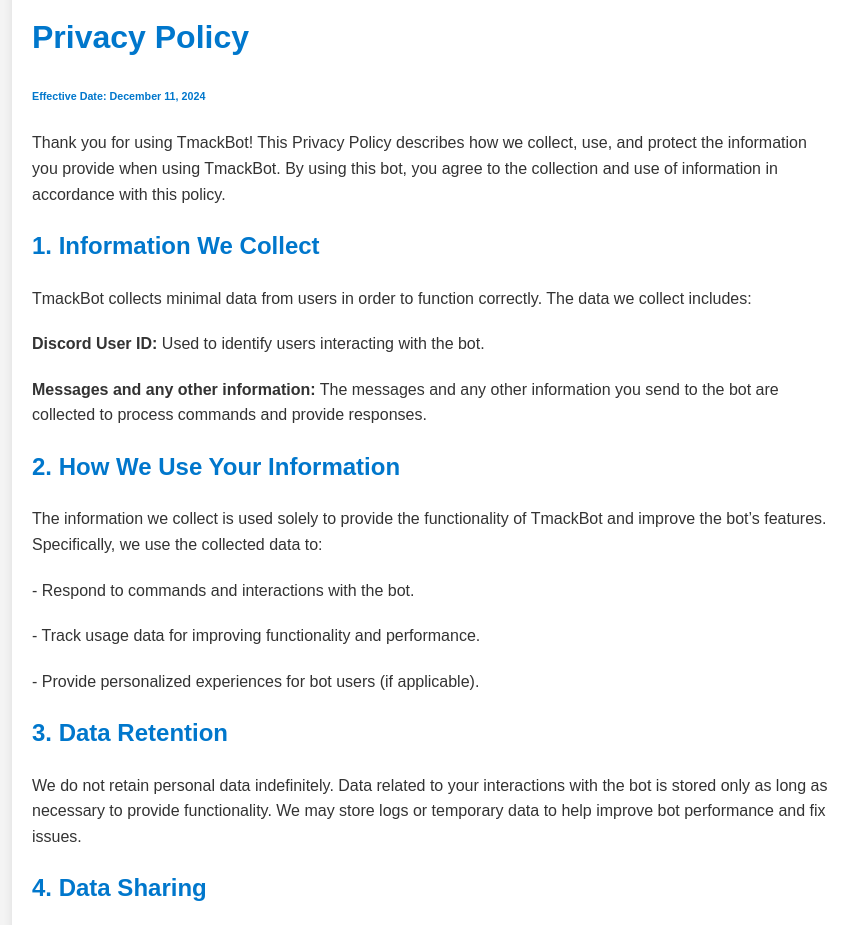
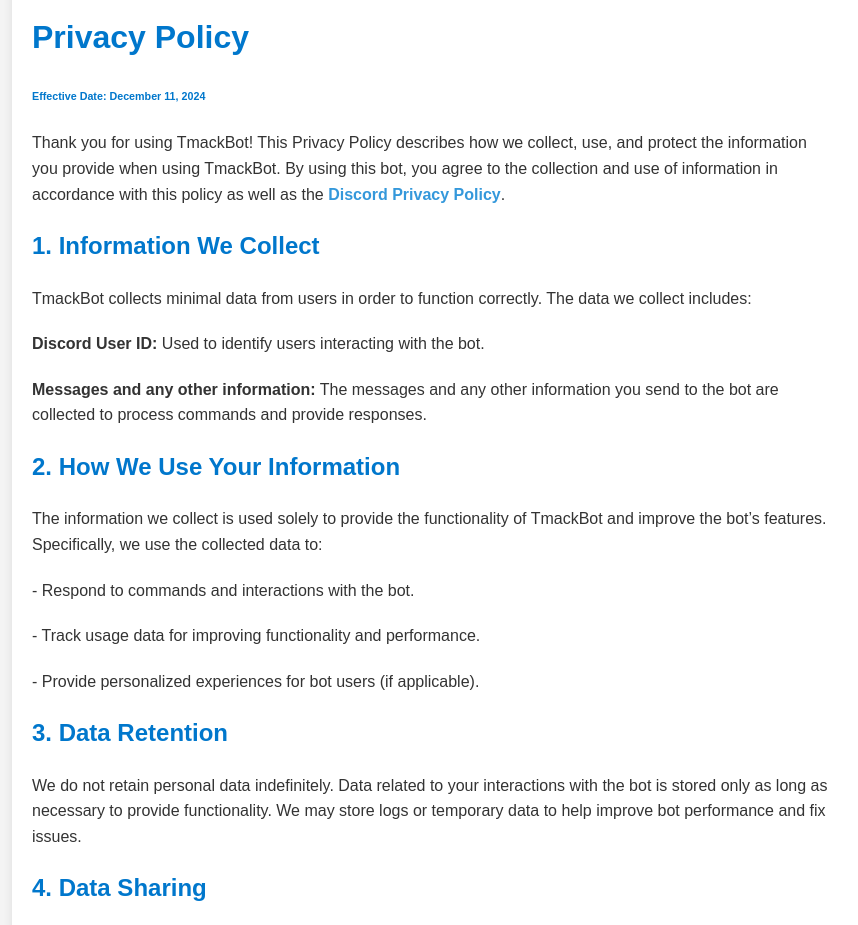
Before and after one commit to Tyler-Mackay/TmackBot-TOS-Privacy, a plain HTML site: page index.html in a window 1280 px wide. Shown: the part 2100-3025 px from the top of the page, without its empty margins (96-954 px from the left). Drawn offline with Linux system fonts and the light colour scheme.

Commit message:
Added link to discord's privacy policy

```diff
--- a/index.html
+++ b/index.html
@@ -105,7 +105,7 @@
     <h1>Privacy Policy</h1>
     <h6>Effective Date: December 11, 2024</h6>
 
-    <p>Thank you for using TmackBot! This Privacy Policy describes how we collect, use, and protect the information you provide when using TmackBot. By using this bot, you agree to the collection and use of information in accordance with this policy.</p>
+    <p>Thank you for using TmackBot! This Privacy Policy describes how we collect, use, and protect the information you provide when using TmackBot. By using this bot, you agree to the collection and use of information in accordance with this policy as well as the <a href="https://discord.com/privacy">Discord Privacy Policy</a>.</p>
 
     <h2>1. Information We Collect</h2>
     <p>TmackBot collects minimal data from users in order to function correctly. The data we collect includes:</p>
```
